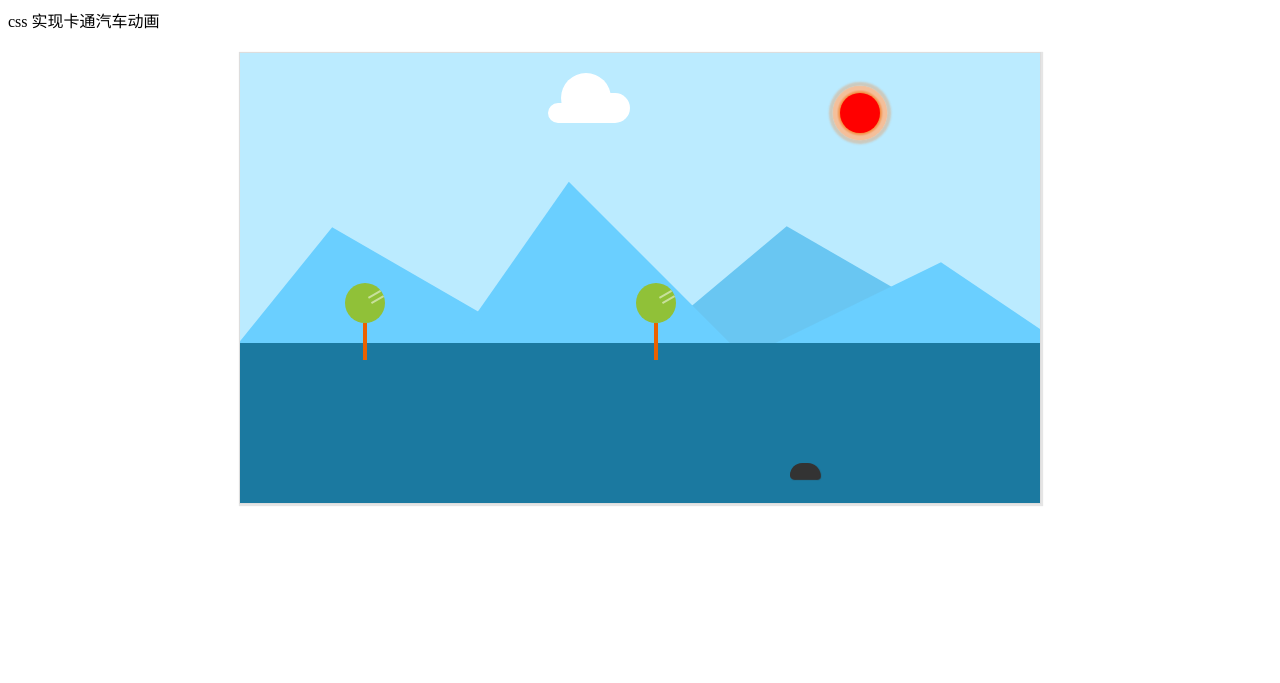
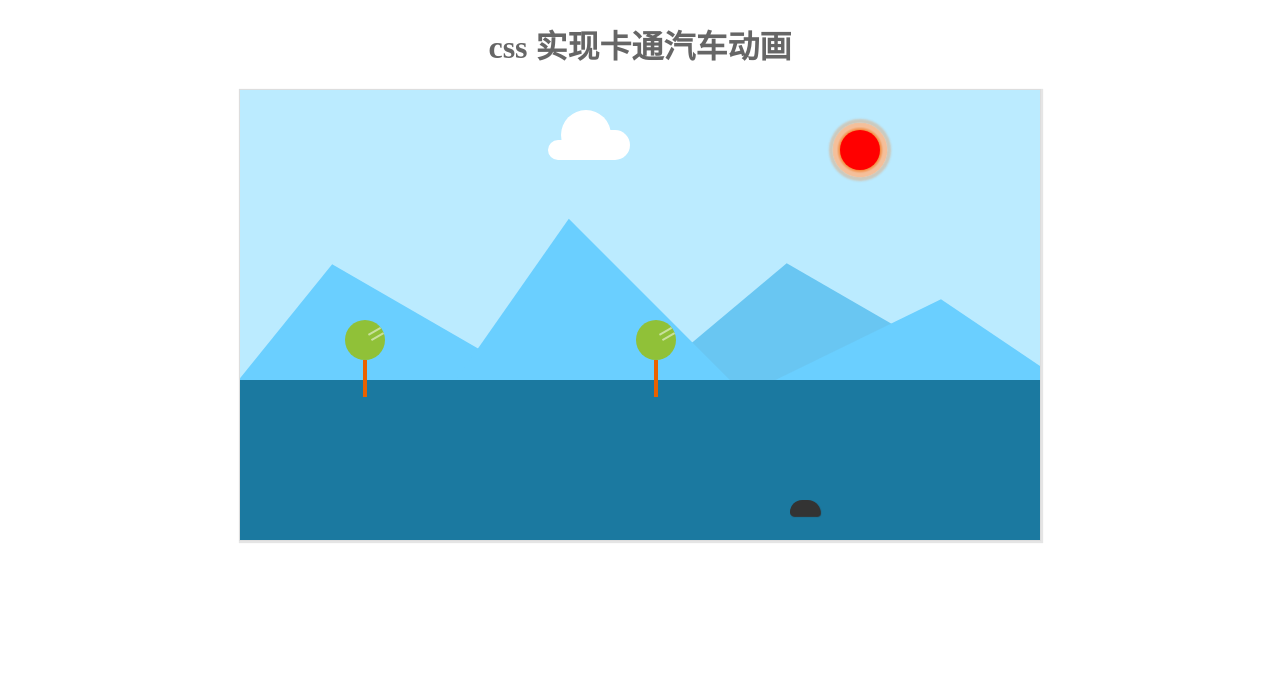
Before and after one commit to lxy666/css3_car_drive, a plain HTML site: page index.html in a window 1280 px wide. Drawn offline with Linux system fonts and the light colour scheme.

Commit message:
Update index.html

```diff
--- a/index.html
+++ b/index.html
@@ -6,7 +6,7 @@
 	<link rel="stylesheet" type="text/css" href="cartoonAnimation.css">
 </head>
 <body>
-	css 实现卡通汽车动画
+        <h1>css 实现卡通汽车动画</h1>
 	<div class="container">
 		<!-- 山 -->
 		<div class="mountain">
```
